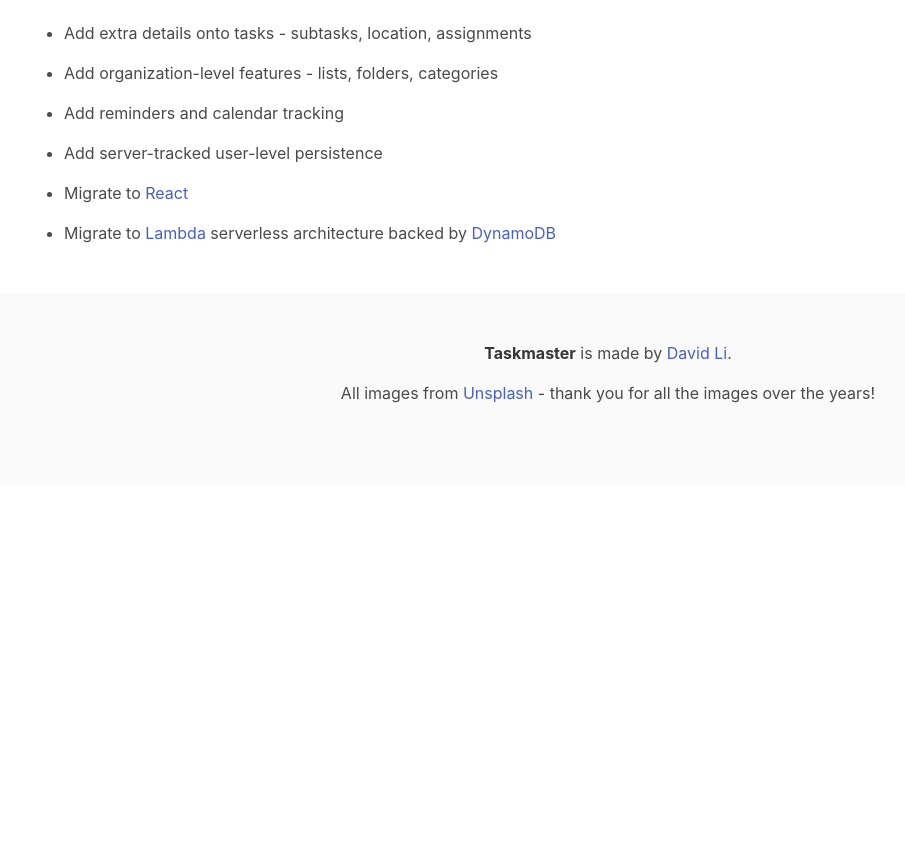
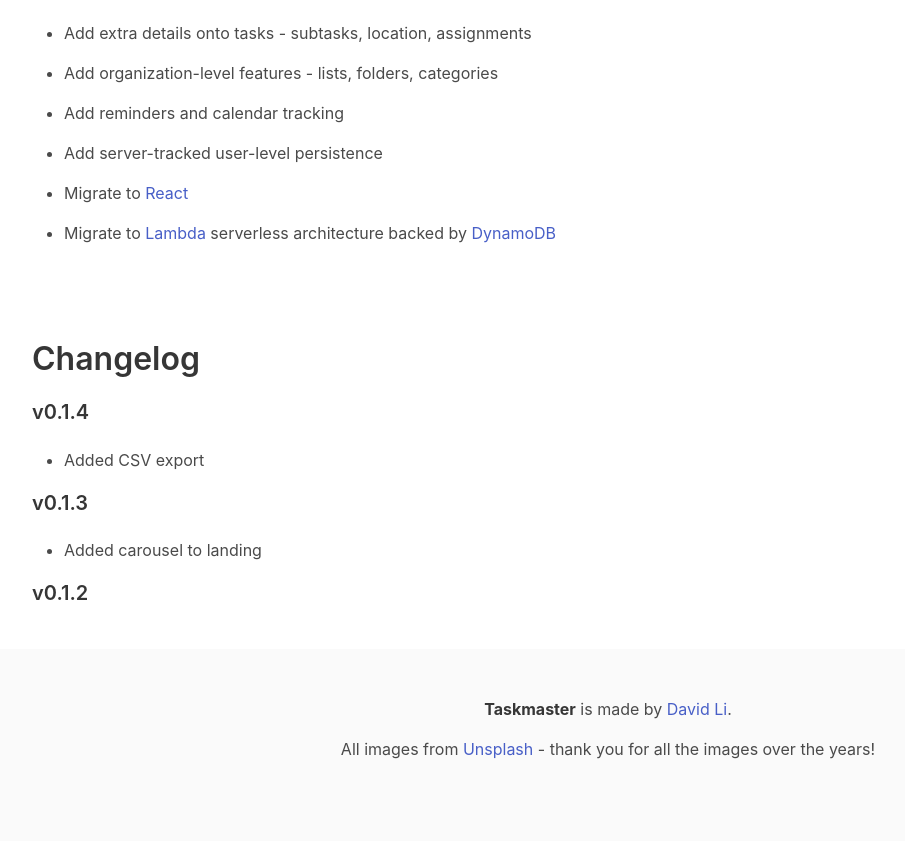
Before and after one commit to dlimx/taskmaster, a website: page about.html in a window 1280 px wide. Shown: the part 1124-1965 px from the top of the page, without its empty margins (32-937 px from the left). Before the commit the page ends 1609 px from the top, so only its background shows below. Drawn offline with nearby package versions, Linux system fonts and the light colour scheme.

Commit message:
add changelog

```diff
--- a/about.html
+++ b/about.html
@@ -97,7 +97,6 @@
   </div>
 </section>
 
-
 <section class="section">
   <div class="container">
     <h1 class="title">
@@ -126,6 +125,39 @@
   </div>
 </section>
 
+<section class="section">
+  <div class="container">
+    <h1 class="title">
+      Changelog
+    </h1>
+    <div class="content">
+      <div class="changelog">
+        <h1 class="title is-5">v0.1.4</h1>
+        <ul>
+          <li>Added CSV export</li>
+        </ul>
+        <h1 class="title is-5">v0.1.3</h1>
+        <ul>
+          <li>Added carousel to landing</li>
+        </ul>
+        <h1 class="title is-5">v0.1.2</h1>
+        <ul>
+          <li>Added about page</li>
+        </ul>
+        <h1 class="title is-5">v0.1.1</h1>
+        <ul>
+          <li>Added task synchronization</li>
+        </ul>
+        <h1 class="title is-5">v0.1.0</h1>
+        <ul>
+          <li>Added base website</li>
+          <li>Added landing page and task addition</li>
+        </ul>
+      </div>
+    </div>
+  </div>
+</section>
+
 <footer class="footer">
   <div class="content has-text-centered">
     <p>
--- a/src/tasks.js
+++ b/src/tasks.js
@@ -138,10 +138,12 @@
 
     const taskCardTitle = document.createElement('p');
     taskCardTitle.classList.add('title');
+    taskCardTitle.classList.add('is-4');
     taskCardTitle.innerHTML = task.text;
 
     const taskCardDate = document.createElement('p');
     taskCardDate.classList.add('subtitle');
+    taskCardDate.classList.add('is-6');
     taskCardDate.innerHTML = dayjs(task.created).format('MMMM DD');
 
     taskCardCopyContainer.appendChild(taskCardTitle);
@@ -234,12 +236,12 @@
 
     const taskCreated = document.createElement('p');
     taskCreated.classList.add('subtitle');
-    taskCreated.classList.add('is-4');
+    taskCreated.classList.add('is-5');
     taskCreated.innerHTML = dayjs(task.created).format('[Created on] MMMM DD [at] h:mma');
 
     const taskUpdated = document.createElement('p');
     taskUpdated.classList.add('subtitle');
-    taskUpdated.classList.add('is-4');
+    taskUpdated.classList.add('is-5');
     taskUpdated.innerHTML = dayjs(task.updated).format('[Last updated on] MMMM DD [at] h:mma');
 
 
--- a/styles/style.css
+++ b/styles/style.css
@@ -174,3 +174,9 @@
   from {opacity: .4}
   to {opacity: 1}
 }
+
+.changelog {
+  height: 200px;
+  width: 100%;
+  overflow: auto;
+}
```
Also changed, not shown: package.json (added, +19 -0 lines), profile.html (+28 -0 lines).
